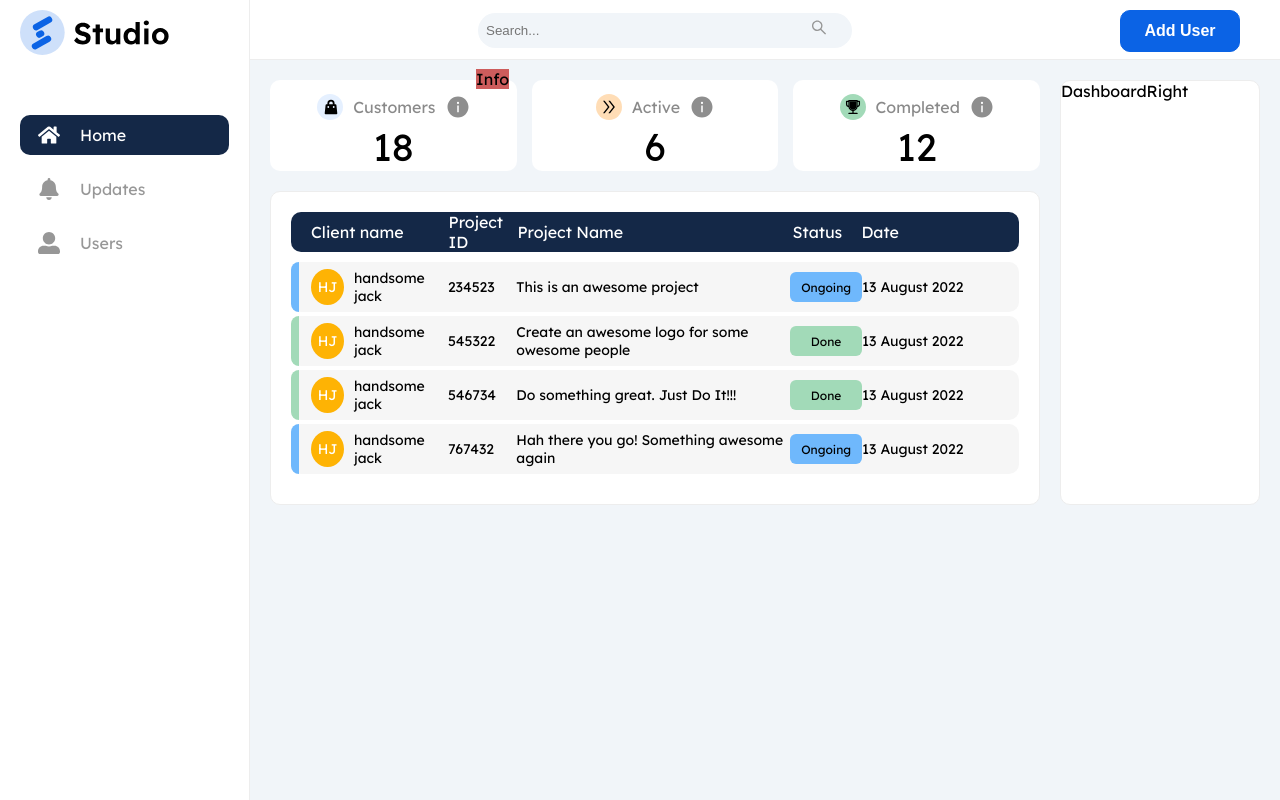
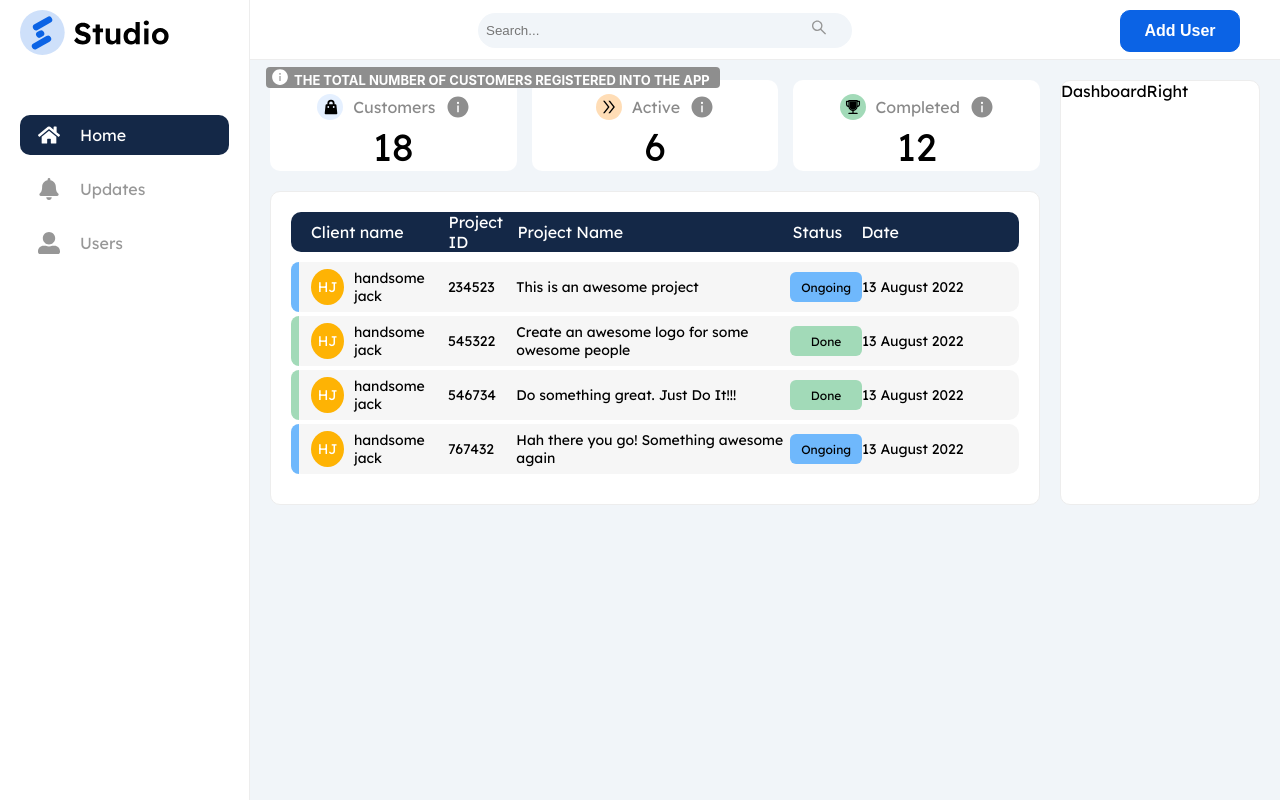
Before and after one commit to kovad003/Studio-frontend, a React (Create React App) app: page /dashboard in a window 1280 px wide. Both pictures are taken after a click on the element 457 px from the left and 106 px from the top of the page. Built offline with nearby package versions, Linux system fonts and the light colour scheme.

Commit message:
Customising the popper messages

```diff
--- a/src/Components/DashboardInfo/DashboardInfoCard.js
+++ b/src/Components/DashboardInfo/DashboardInfoCard.js
@@ -3,7 +3,15 @@ import { usePopper } from "react-popper";
 import React, { useState, useRef } from "react";
 import classNames from "classnames";
 
-const DashboardInfoCard = ({ icon, title, icon2, quantity, background }) => {
+const DashboardInfoCard = ({
+  icon,
+  title,
+  icon2,
+  quantity,
+  background,
+  guidance,
+  guidanceIcon,
+}) => {
   const [isVisible, setIsVisible] = useState(false);
   /* useRef returns a mutable ref object whose .current
    property is initialized to the passed argument (initialValue).
@@ -41,7 +49,13 @@ const DashboardInfoCard = ({ icon, title, icon2, quantity, background }) => {
         style={styles.popper}
         {...attributes.popper}
       >
-        <div>Info</div>
+        <div
+          className="DashboardCard__guidance"
+          /* style={{ backgroundColor: background }} */
+        >
+          <span className="DashboardCard__guidance-icon">{guidanceIcon}</span>
+          {guidance}
+        </div>
       </div>
 
       <div className="DashboardCard__top">
@@ -118,13 +132,36 @@ const StyledDashboardCard = styled.div`
 
   // Tooltip styles
   .tooltip {
-    background-color: indianred;
+    /*  background-color: indianred; */
   }
 
   .tooltip-hidden {
     visibility: hidden;
     pointer-events: none;
   }
+
+  // styling the dynamically generated divs from the data.js
+  .DashboardCard__guidance {
+    font-family: -apple-system, Helvetica Neue, Segoe UI, Roboto, Oxygen, Ubuntu,
+      Cantarell, Open Sans, sans-serif;
+    text-transform: uppercase;
+    font-weight: bold;
+    font-size: 13px;
+    border-radius: 4px;
+    display: inline-block;
+    color: #ffffff;
+    background: ${(props) => props.theme.lightInfoIcon};
+    padding: 0px 10px 0px;
+  }
+
+  .DashboardCard__guidance-icon {
+    /*  margin-top: 10px; */
+    /* background-color: red; */
+    position: relative;
+    right: 5px;
+    top: 1px;
+    /* padding-top: 10px; */
+  }
 `;
 
 export default DashboardInfoCard;
--- a/src/Components/DashboardInfo/data.js
+++ b/src/Components/DashboardInfo/data.js
@@ -14,6 +14,8 @@ const data = [
     icon2: <AiFillInfoCircle size={24} />,
     quantity: 18,
     background: "#E5F0FF",
+    guidance: "The total number of customers registered into the app",
+    guidanceIcon: <AiFillInfoCircle size={18} />,
   },
   {
     id: "active",
@@ -22,6 +24,8 @@ const data = [
     icon2: <AiFillInfoCircle size={24} />,
     quantity: 6,
     background: "#FFDDB6",
+    guidance: "The total number of projects which are currently in-progress",
+    guidanceIcon: <AiFillInfoCircle size={18} />,
   },
   {
     id: "completed",
@@ -30,6 +34,8 @@ const data = [
     icon2: <AiFillInfoCircle size={24} />,
     quantity: 12,
     background: "#A2DAB8",
+    guidance: "The total number of projects which have been completed",
+    guidanceIcon: <AiFillInfoCircle size={18} />,
   },
 ];
 
```
